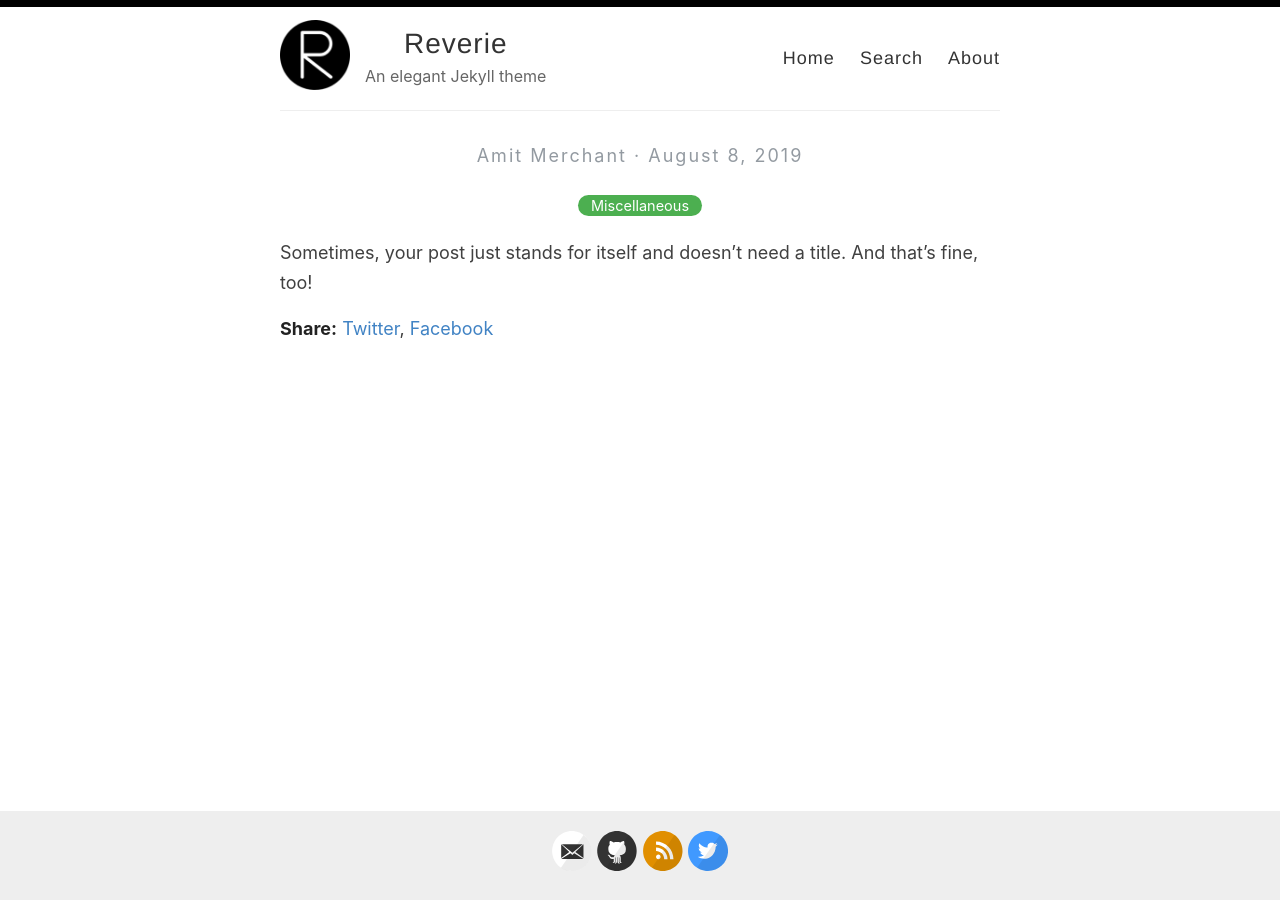
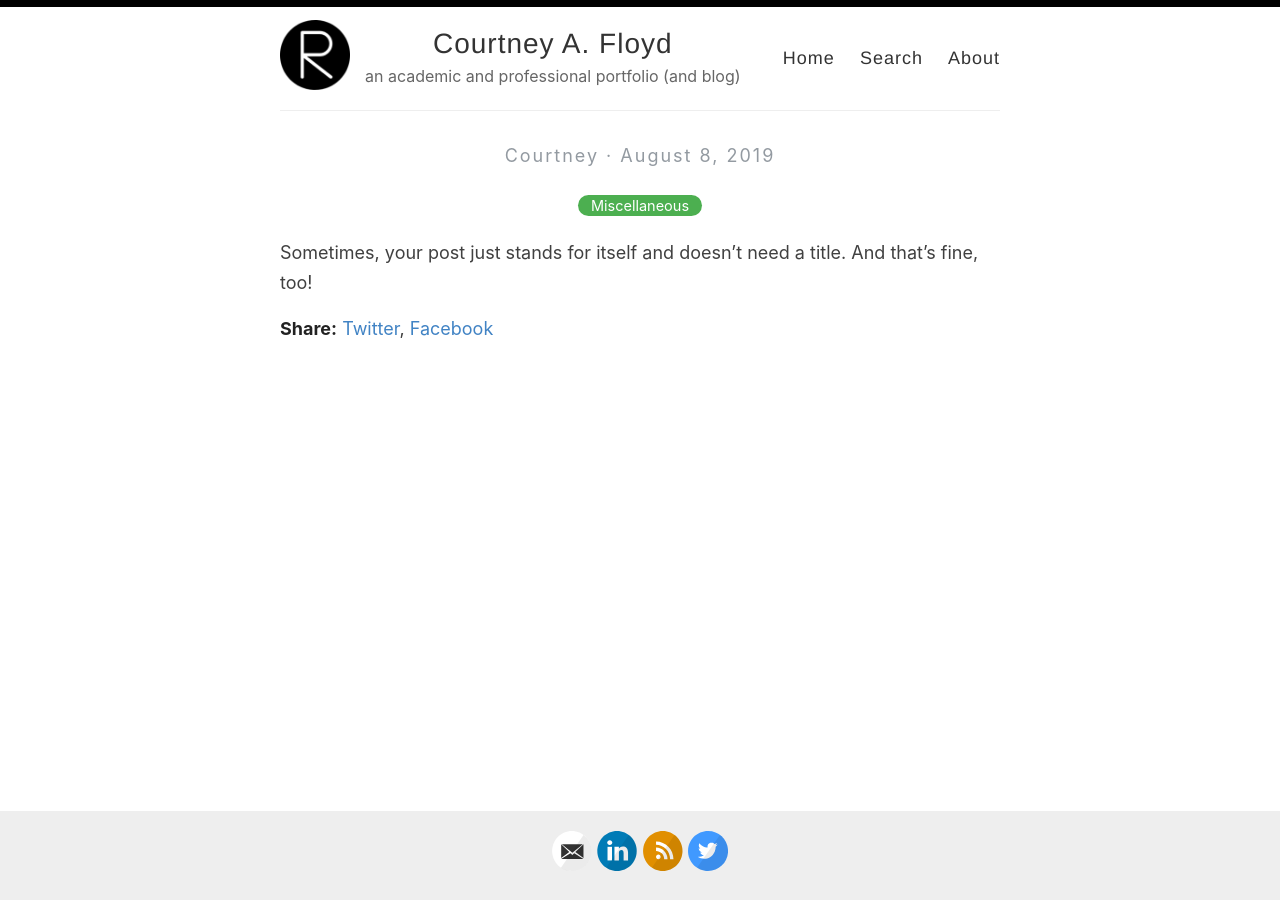
Before and after one commit to VictorianScribblers/DrCFloyd.github.io, a Jekyll site: the page built from _posts/2019-08-08-no-title-posts.md, in a window 1280 px wide. Built offline with Jekyll 4.4.1, drawn with Linux system fonts in a browser that asks for light colours.

Commit message:
Update _config.yml

```diff
--- a/_config.yml
+++ b/_config.yml
@@ -3,13 +3,13 @@
 #
 
 # Name of your site (displayed in the header)
-name: Reverie
+name: Courtney A. Floyd
 
 # Name of the author
-author: Amit Merchant
+author: Courtney
 
 # Short bio or description (displayed in the header)
-description: An elegant Jekyll theme
+description: an academic and professional portfolio (and blog)
 
 # URL of your avatar or profile pic (you could use your GitHub profile pic)
 avatar: /images/reverie.png
@@ -21,15 +21,15 @@ avatar: /images/reverie.png
 # Includes an icon in the footer for each username you enter
 footer-links:
   dribbble:
-  email: amit.d.merchant@gmail.com
+  email: courtney.floyd@virginia.edu
   facebook:
   flickr:
-  github: amitmerchant1990/reverie
+  github:
   instagram:
-  linkedin:
+  linkedin: https://www.linkedin.com/in/courtney-floyd-0b12b493/
   pinterest:
   rss: rss
-  twitter: amit_merchant
+  twitter: cannfloyd
   stackoverflow:
   youtube: # channel/<your_long_string> or user/<user-name>
   googleplus: # anything in your profile username that comes after plus.google.com/
@@ -41,18 +41,18 @@ footer-links:
 disqus:
 
 # Enter your Google Analytics web tracking code (e.g. UA-2110908-2) to activate tracking
-google_analytics: UA-43339302-11
+google_analytics:
 
 # Your website URL (e.g. http://amitmerchant1990.github.io or http://www.amitmerchant.com)
 # Used for Sitemap.xml and your RSS feed
-url: http://www.amitmerchant.com/reverie
-enforce_ssl: https://www.amitmerchant.com/reverie
+url: http://DrCFloyd.github.io
+enforce_ssl: https://DrCFloyd.github.io
 
 # If you're hosting your site at a Project repository on GitHub pages
 # (http://yourusername.github.io/repository-name)
 # and NOT your User repository (http://yourusername.github.io)
 # then add in the baseurl here, like this: "/repository-name"
-baseurl: "/reverie"
+baseurl: "/DrCFloyd.github.io"
 
 #
 # !! You don't need to change any of the configuration flags below !!
```
